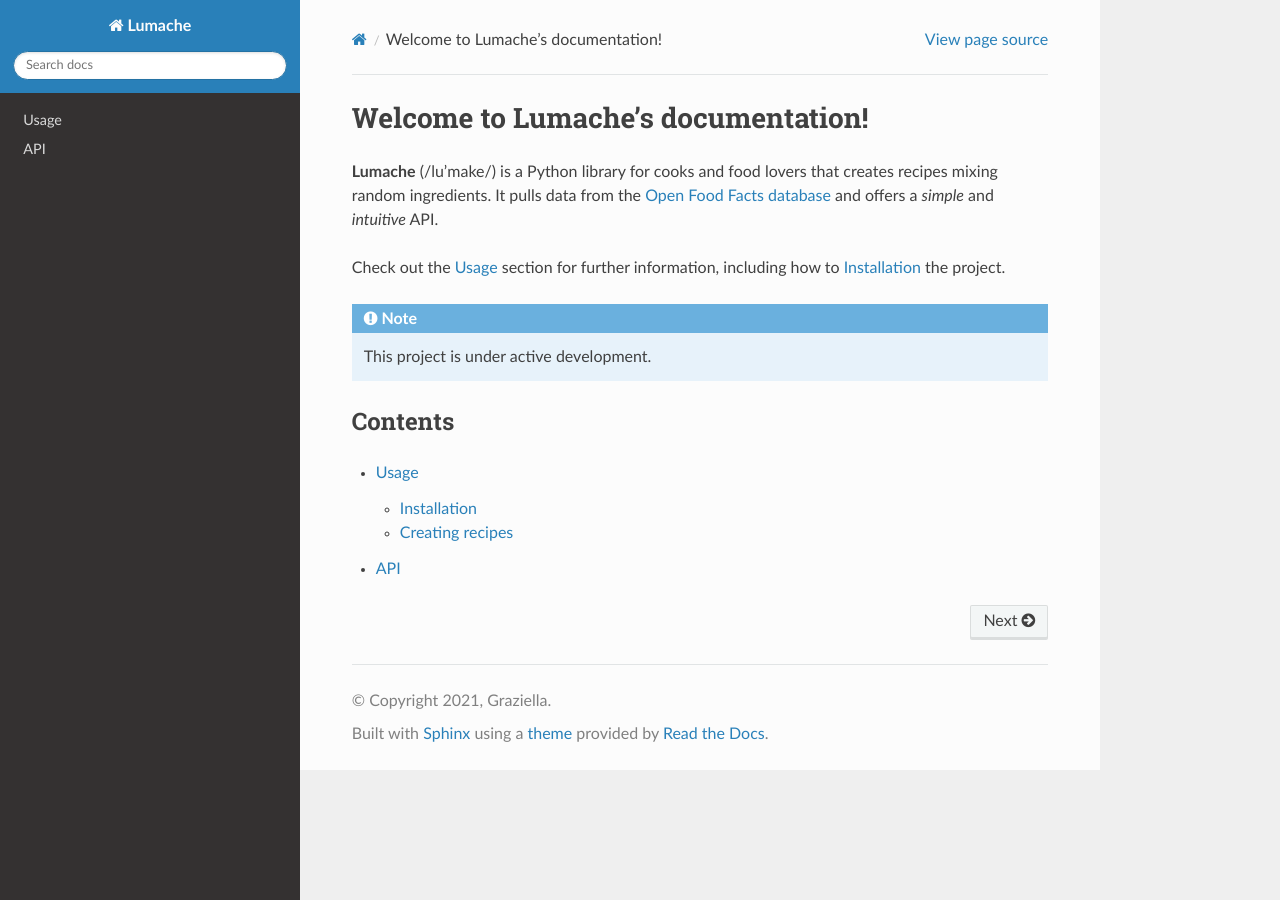
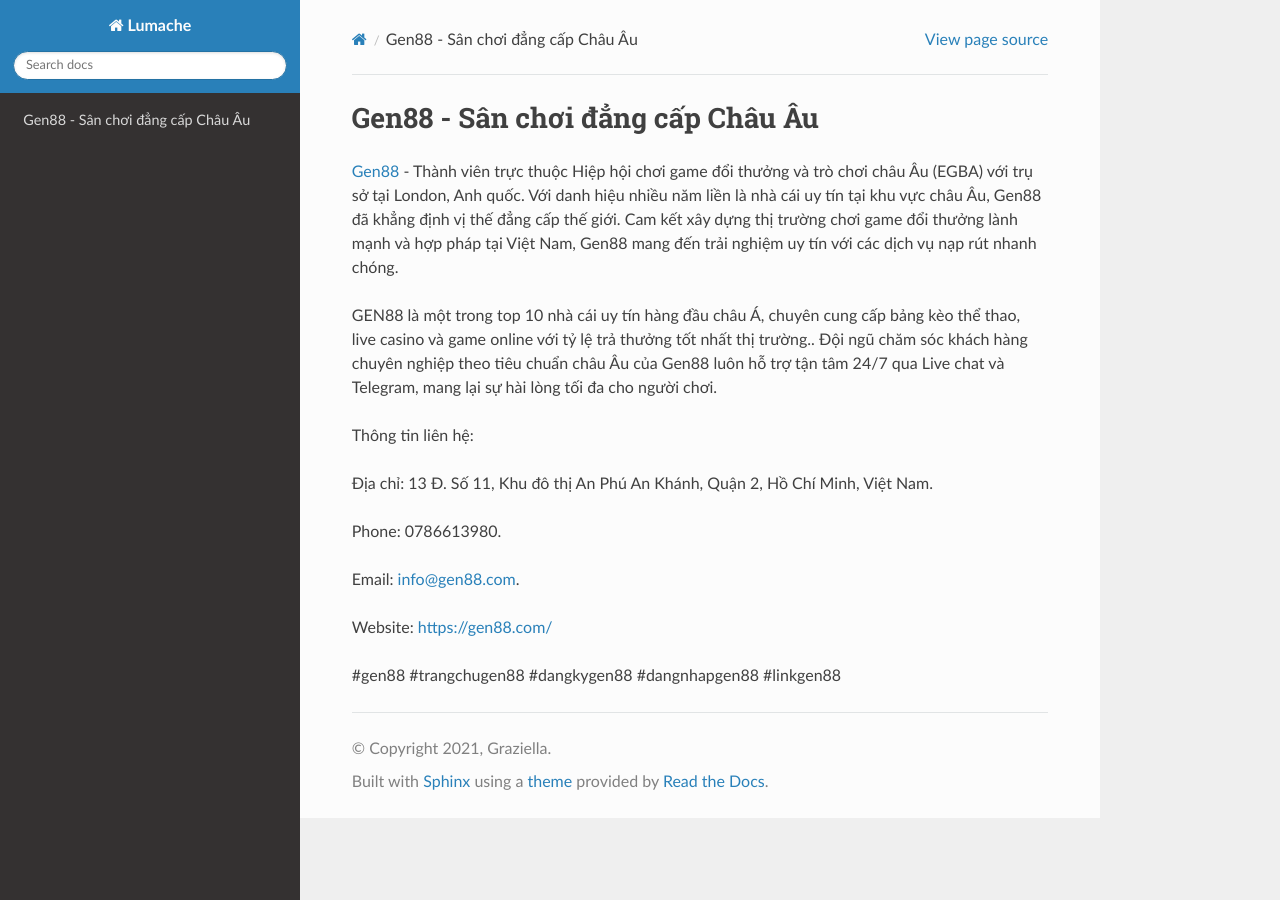
Before and after one commit to parkisngan19/gen88com, a Sphinx documentation site: the page built from docs/source/index.rst, in a window 1280 px wide. Built offline with Sphinx 7.4.7 and the Read the Docs theme 3.1.0, drawn with Linux system fonts in a browser that asks for light colours.

Commit message:
Update index.rst

```diff
--- a/docs/source/index.rst
+++ b/docs/source/index.rst
@@ -1,22 +1,18 @@
-Welcome to Lumache's documentation!
+Gen88 - Sân chơi đẳng cấp Châu Âu
 ===================================
 
-**Lumache** (/lu'make/) is a Python library for cooks and food lovers
-that creates recipes mixing random ingredients.
-It pulls data from the `Open Food Facts database <https://world.openfoodfacts.org/>`_
-and offers a *simple* and *intuitive* API.
+`Gen88 <https://gen88.com/>`_ - Thành viên trực thuộc Hiệp hội chơi game đổi thưởng và trò chơi châu Âu (EGBA) với trụ sở tại London, Anh quốc. Với danh hiệu nhiều năm liền là nhà cái uy tín tại khu vực châu Âu, Gen88 đã khẳng định vị thế đẳng cấp thế giới. Cam kết xây dựng thị trường chơi game đổi thưởng lành mạnh và hợp pháp tại Việt Nam, Gen88 mang đến trải nghiệm uy tín với các dịch vụ nạp rút nhanh chóng.
 
-Check out the :doc:`usage` section for further information, including
-how to :ref:`installation` the project.
+GEN88 là một trong top 10 nhà cái uy tín hàng đầu châu Á, chuyên cung cấp bảng kèo thể thao, live casino và game online với tỷ lệ trả thưởng tốt nhất thị trường.. Đội ngũ chăm sóc khách hàng chuyên nghiệp theo tiêu chuẩn châu Âu của Gen88 luôn hỗ trợ tận tâm 24/7 qua Live chat và Telegram, mang lại sự hài lòng tối đa cho người chơi.
 
-.. note::
+Thông tin liên hệ:
 
-   This project is under active development.
+Địa chỉ: 13 Đ. Số 11, Khu đô thị An Phú An Khánh, Quận 2, Hồ Chí Minh, Việt Nam.
 
-Contents
---------
+Phone: 0786613980.
 
-.. toctree::
+Email: info@gen88.com.
 
-   usage
-   api
+Website: https://gen88.com/
+
+#gen88 #trangchugen88 #dangkygen88 #dangnhapgen88 #linkgen88
```
